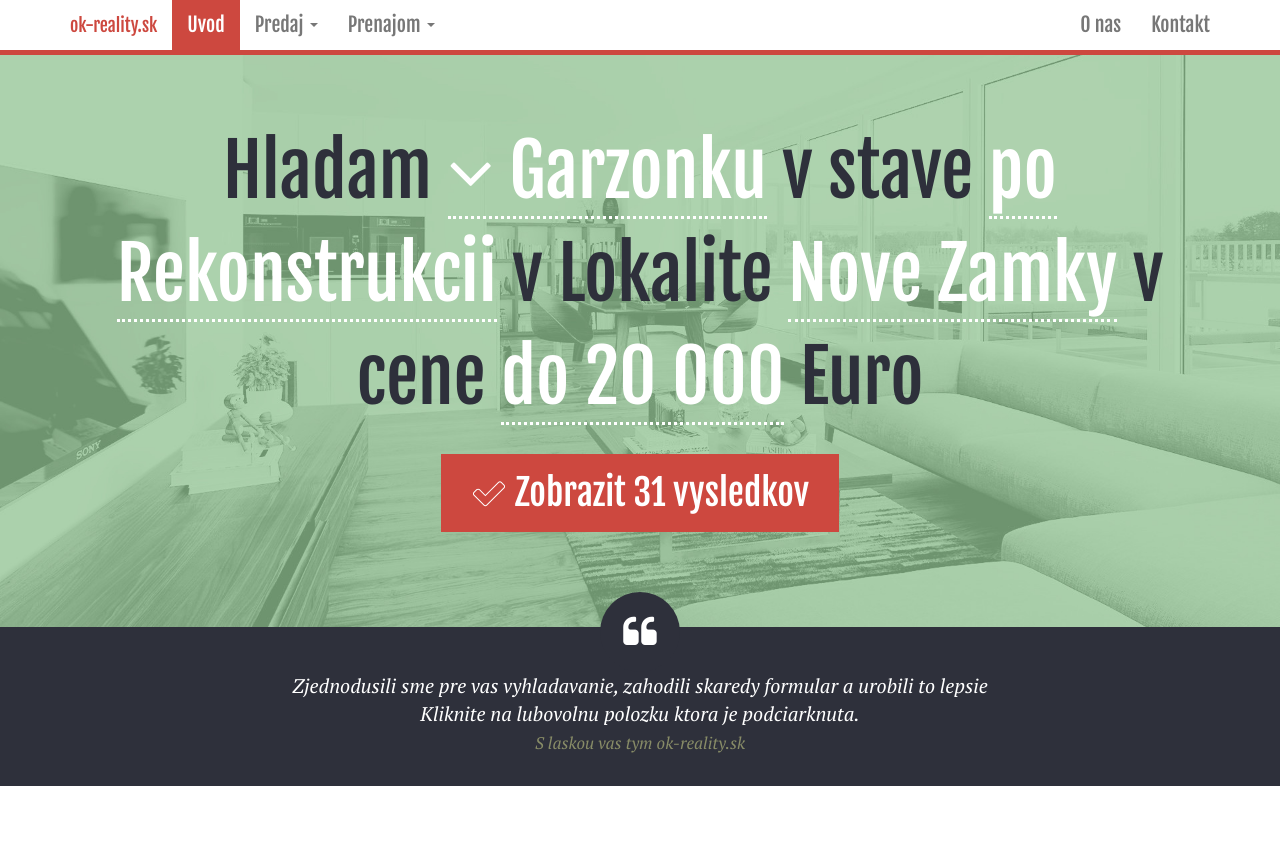
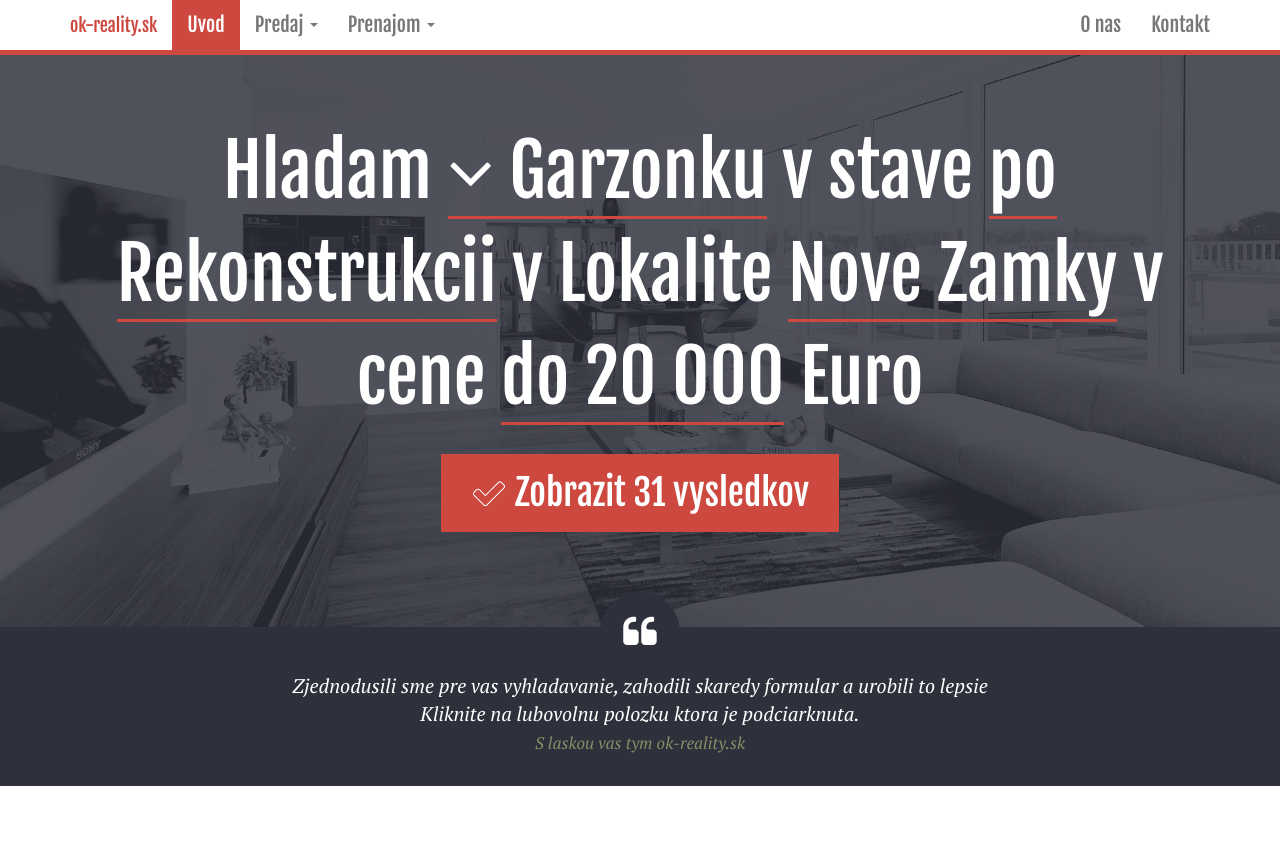
Before and after one commit to quaplo/ok-redesign, a PHP site: page / in a window 1280 px wide. Shown: the top 851 px of the page. Run offline with PHP 8.4, Linux system fonts and the light colour scheme; some libraries are stand-ins or nearby versions.

Commit message:
header new color scheme

```diff
--- a/css/main.css
+++ b/css/main.css
@@ -209,9 +209,13 @@ a.btn-primary {
 border-radius: 50%;
 }
 
+.n-l-form {
+    color: #fff;
+}
 
 .bg-green {
     background: #92C393;
+    background: #2e303b;
     background-image: url(../img/hp-top-bg01.jpg);
     background-size: cover;
     background-position: center bottom;
@@ -223,7 +227,9 @@ border-radius: 50%;
 
 .bg-green a {
     color: #fff;
-    border-bottom: 3px dotted #fff;
+    border-bottom: 3px solid #CD483F;
+
+
 }
 
 
```
Also changed, not shown: img/hp-top-bg01.jpg.
